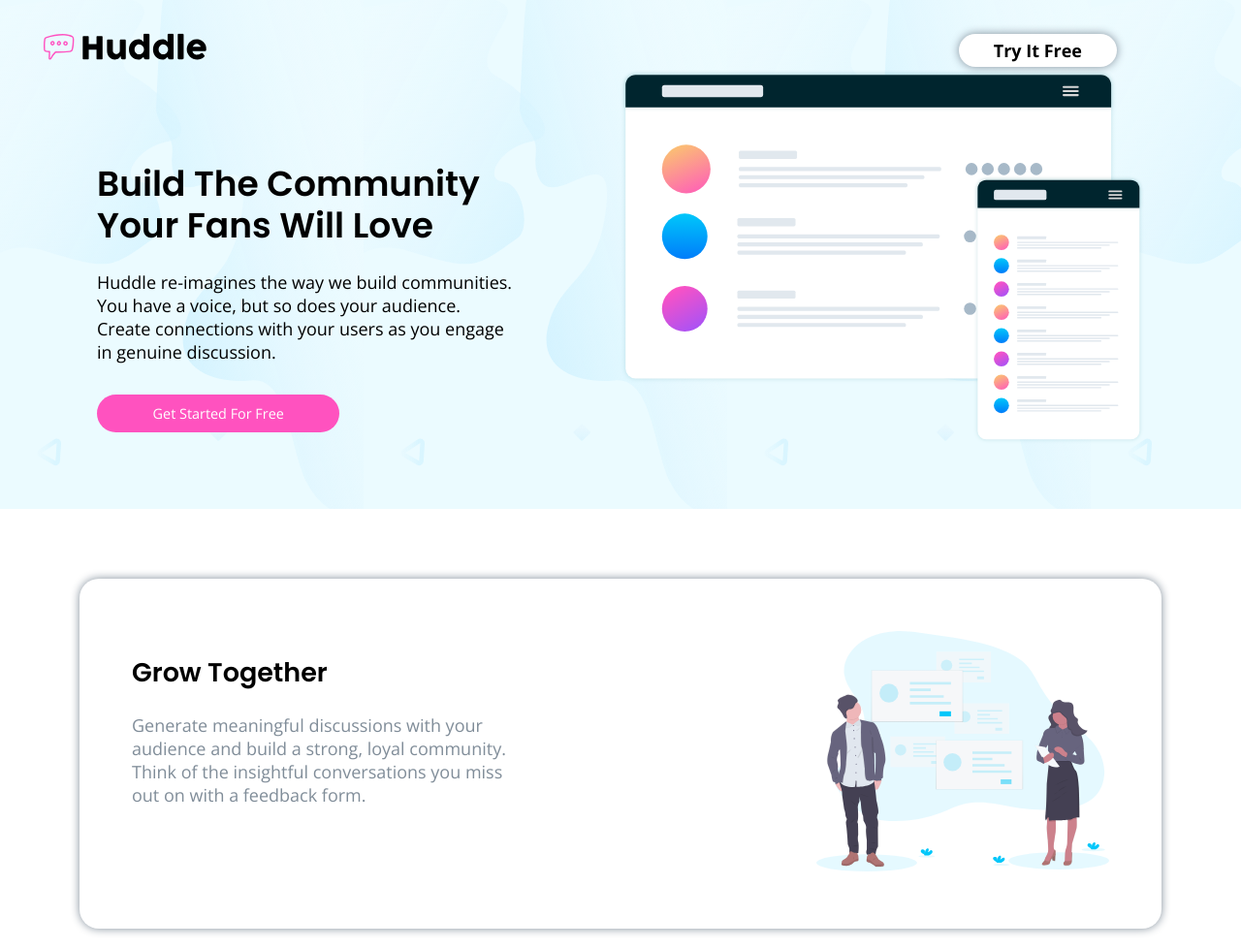
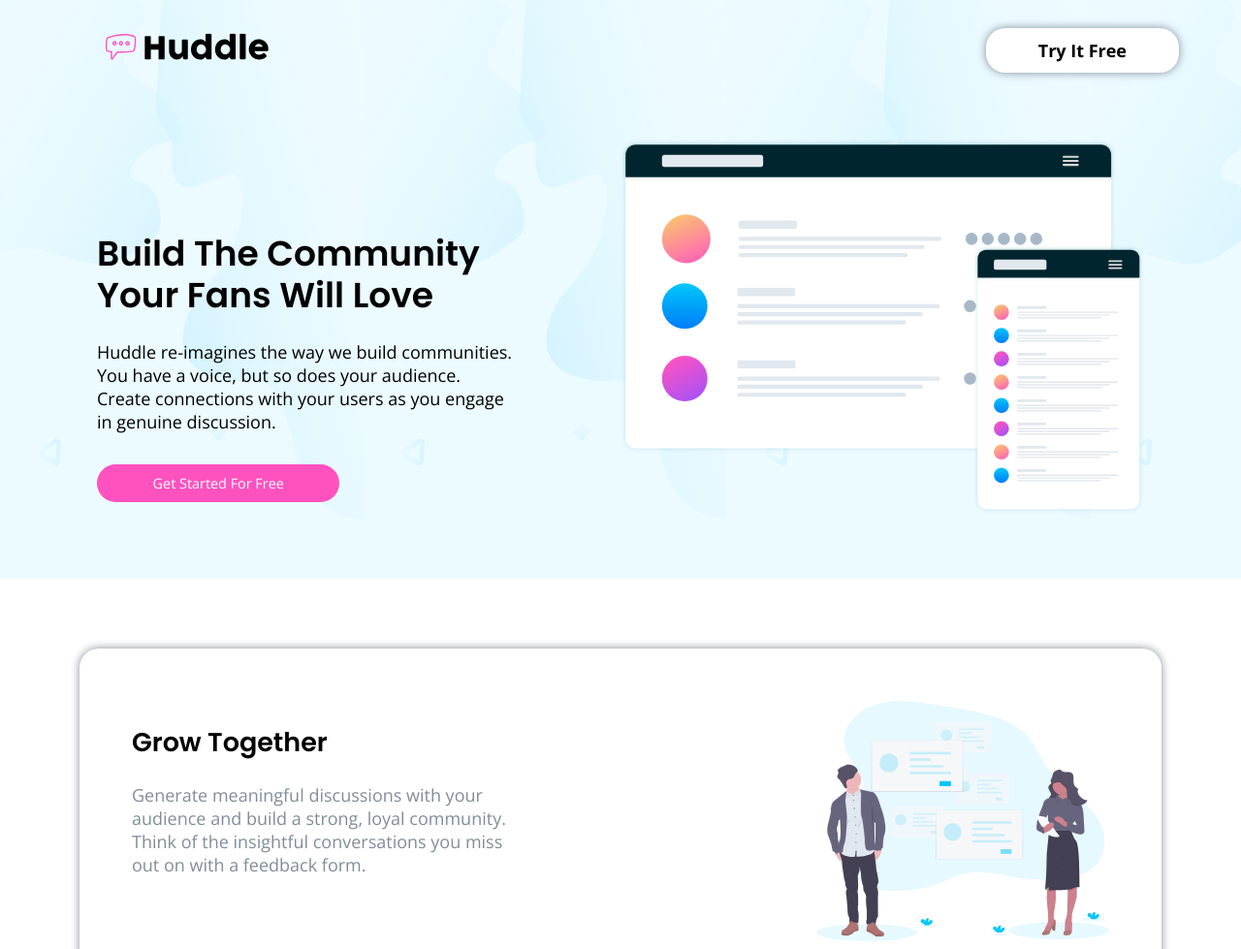
Before and after one commit to Akshay-Tarde/huddle-alternating, a plain HTML site: page index.html in a window 1280 px wide. Shown: the top 979 px of the page at 97% size. Drawn offline with nearby package versions, Linux system fonts and the light colour scheme.

Commit message:
Fixed some issues with the header padding and button.

```diff
--- a/styles.css
+++ b/styles.css
@@ -63,7 +63,7 @@ h2 {
 }
 
 .hero {
-    padding: 4em 2em 2em;
+    padding: 8em 2em 2em;
 }
 
 header {
@@ -75,7 +75,7 @@ header {
     justify-content: space-between;
     align-items: center;
     width: 90%;
-    margin-top: 1.5em;
+    margin: 1.5em auto;
 }
 
 
@@ -240,6 +240,11 @@ header {
         max-width: 90%;
     }
 
+    /* Hero button */
+    .header-btn {
+        padding: .6em 3em;
+    }
+
     /* Hero section layout */
     .hero {
         display: flex;
```
